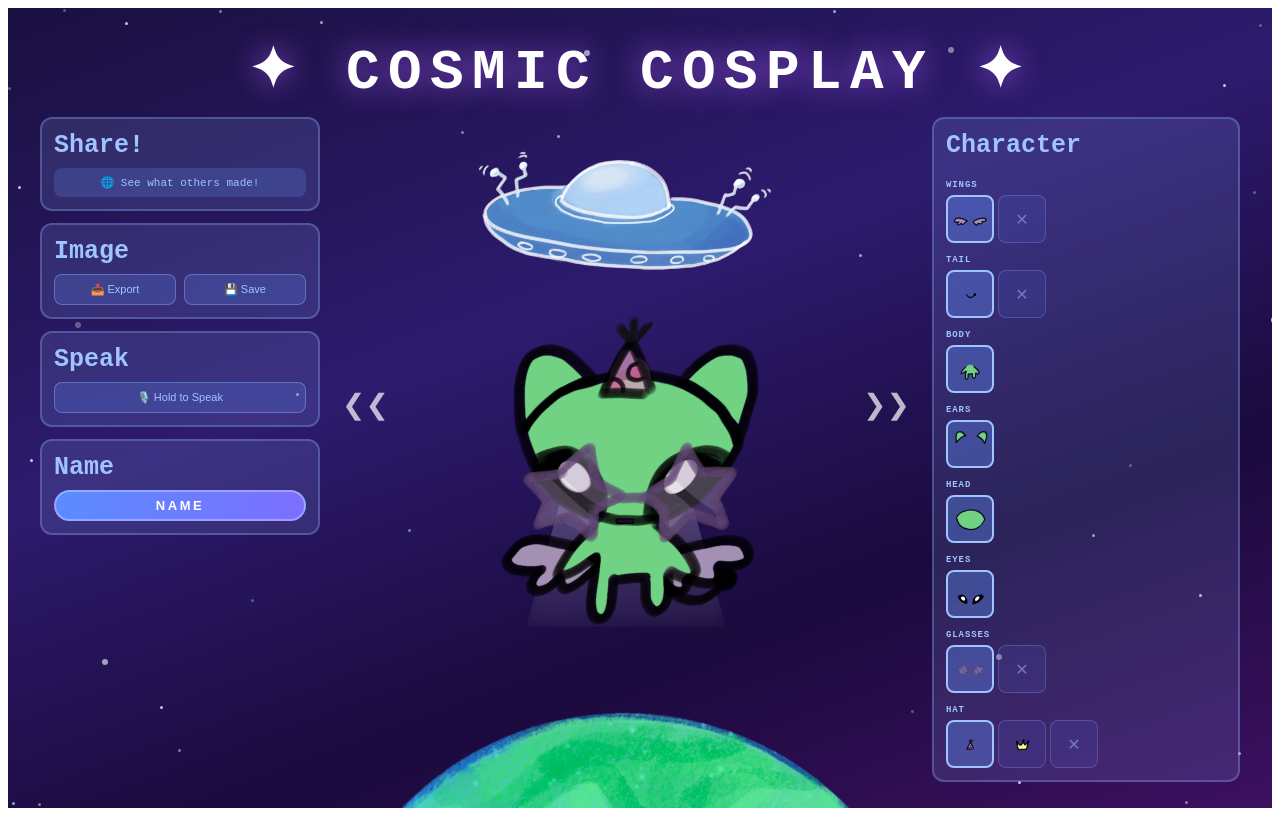
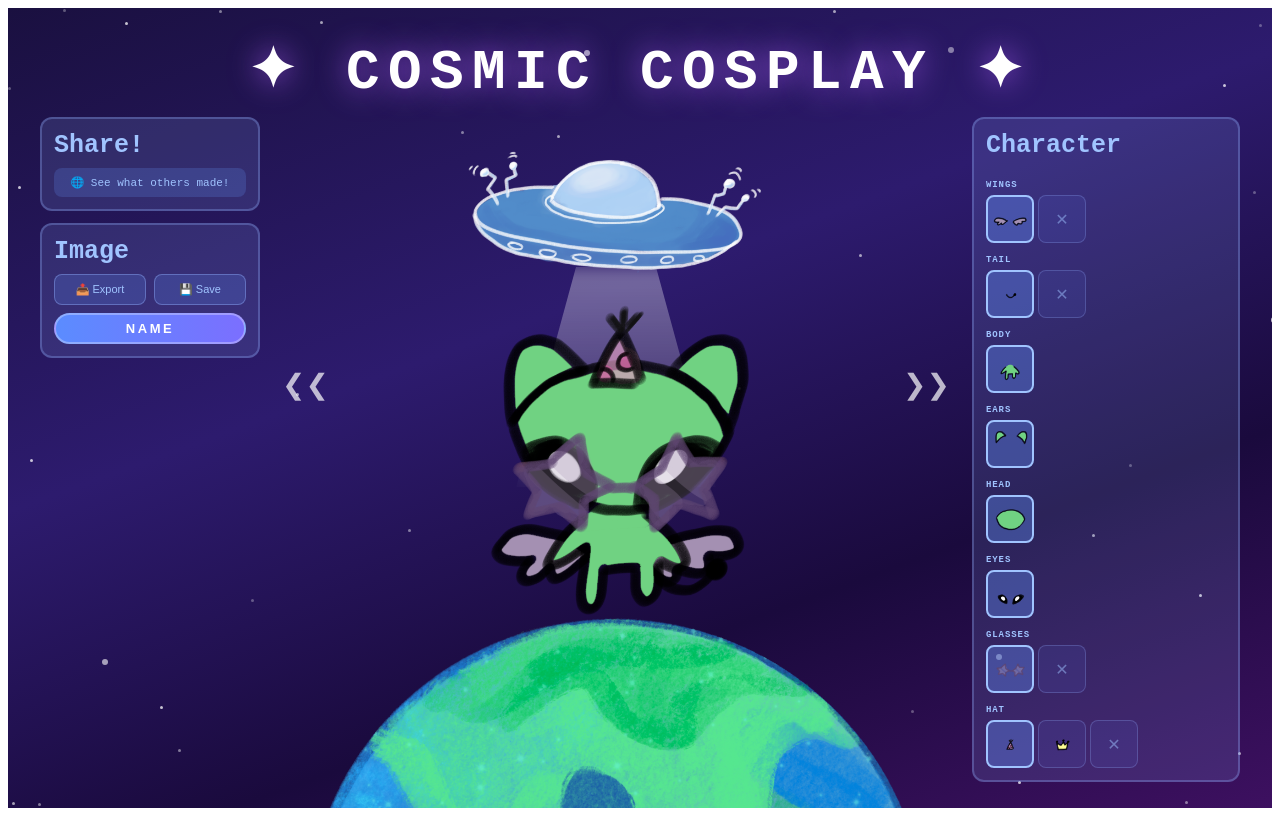
Before and after one commit to KokoPluto/cosmic-cosplay, a React (Vite) app in the folder alien-studio/: page / in a window 1280 px wide. Built offline with nearby package versions, Linux system fonts and the light colour scheme; no server answers; a web font is replaced by a local one.

Commit message:
fixed beam + adjusted earth

```diff
--- a/alien-studio/src/App.jsx
+++ b/alien-studio/src/App.jsx
@@ -1,4 +1,4 @@
-import { useState, useRef, useEffect } from "react";
+import { useState, useRef } from "react";
 import html2canvas from "html2canvas";
 
 const PARTS = {
@@ -37,6 +37,7 @@ const BACKGROUNDS = [
   { key: "space",  label: "Space",  image: "linear-gradient(160deg, #1a1040 0%, #2d1b6e 40%, #1a0a3d 70%, #3d1060 100%)" },
   { key: "galaxy", label: "Galaxy", image: "url('/assets/backgrounds/galaxy_background.PNG')" },
   { key: "nebula", label: "Nebula", image: "linear-gradient(160deg, #0d0221 0%, #7c3aed 50%, #db2777 100%)" },
+  //{ key: "arctic", label: "Arctic", image: "linear-gradient(160deg, #0ea5e9 0%, #bae6fd 50%, #e0f2fe 100%)" },
   { key: "lava",   label: "Lava",   image: "linear-gradient(160deg, #1c0103 0%, #7f1d1d 40%, #f97316 100%)" },
   { key: "jungle", label: "Jungle", image: "linear-gradient(160deg, #052e16 0%, #166534 50%, #15803d 100%)" },
 ];
@@ -63,73 +64,19 @@ export default function App() {
 
   const [name, setName] = useState("NAME");
   const [bgIdx, setBgIdx] = useState(0);
-  const [capturing, setCapturing] = useState(false);
-  const [mouthOpen, setMouthOpen] = useState(false);
-  const [recording, setRecording] = useState(false);
   const sceneRef = useRef();
-  const streamRef = useRef(null);
-  const recorderRef = useRef(null);
-
-  const startRecording = () => {
-    if (!streamRef.current) return;
-    const recorder = new MediaRecorder(streamRef.current);
-    recorderRef.current = recorder;
-    let chunks = [];
-    recorder.ondataavailable = e => chunks.push(e.data);
-    recorder.onstop = () => {
-      const blob = new Blob(chunks, { type: "audio/webm" });
-      if (blob.size < 5000) return;
-      const url = URL.createObjectURL(blob);
-      const audio = new Audio(url);
-      audio.playbackRate = 1.5;
-      audio.preservesPitch = false;
-      audio.play();
-    };
-    recorder.start();
-    setRecording(true);
-  };
-
-  const stopRecording = () => {
-    recorderRef.current?.stop();
-    setRecording(false);
-  };
-
-  useEffect(() => {
-    navigator.mediaDevices.getUserMedia({ audio: true }).then(stream => {
-      const audioCtx = new AudioContext();
-      const analyser = audioCtx.createAnalyser();
-      const source = audioCtx.createMediaStreamSource(stream);
-      source.connect(analyser);
-      analyser.fftSize = 256;
-      const data = new Uint8Array(analyser.frequencyBinCount);
-      const tick = () => {
-        analyser.getByteFrequencyData(data);
-        const volume = data.reduce((a, b) => a + b) / data.length;
-        setMouthOpen(volume > 10);
-        requestAnimationFrame(tick);
-      };
-      tick();
-      streamRef.current = stream;
-    });
-  }, []);
 
   const prevBg = () => setBgIdx(i => (i - 1 + BACKGROUNDS.length) % BACKGROUNDS.length);
   const nextBg = () => setBgIdx(i => (i + 1) % BACKGROUNDS.length);
   const currentBg = BACKGROUNDS[bgIdx];
 
   const exportImage = async () => {
-    setCapturing(true);
-    await new Promise(r => setTimeout(r, 50));
     const canvas = await html2canvas(sceneRef.current, { backgroundColor: null, scale: 2 });
-    setCapturing(false);
     window.open(canvas.toDataURL("image/png"), "_blank");
   };
 
   const saveImage = async () => {
-    setCapturing(true);
-    await new Promise(r => setTimeout(r, 50));
     const canvas = await html2canvas(sceneRef.current, { backgroundColor: null, scale: 2 });
-    setCapturing(false);
     const a = document.createElement("a");
     a.href = canvas.toDataURL("image/png");
     a.download = `cosmic-cosplay-${Date.now()}.png`;
@@ -148,7 +95,7 @@ export default function App() {
   ];
 
   return (
-    <div ref={sceneRef} style={{
+    <div style={{
       minHeight: "100vh",
       backgroundImage: currentBg.image,
       backgroundSize: "cover",
@@ -202,8 +149,9 @@ export default function App() {
       }}>
 
         {/* Left panel */}
-        <div style={{ display: capturing ? "none" : "flex", flexDirection: "column", gap: "12px", width: "280px", flexShrink: 0 }}>
+        <div style={{ display: "flex", flexDirection: "column", gap: "12px", width: "220px", flexShrink: 0 }}>
 
+          {/* Share + Name */}
           <div style={panelStyle}>
             <p style={labelStyle}>Share!</p>
             <div style={{ background: "rgba(100,150,255,0.2)", borderRadius: "8px", padding: "8px", textAlign: "center", fontSize: "11px", color: "#a0c4ff" }}>
@@ -211,34 +159,13 @@ export default function App() {
             </div>
           </div>
 
+          {/* Image + Name */}
           <div style={panelStyle}>
             <p style={labelStyle}>Image</p>
             <div style={{ display: "flex", gap: "8px" }}>
               <button onClick={exportImage} style={btnStyle}>📤 Export</button>
               <button onClick={saveImage}   style={btnStyle}>💾 Save</button>
             </div>
-          </div>
-
-          <div style={panelStyle}>
-            <p style={labelStyle}>Speak</p>
-            <button
-              onMouseDown={startRecording}
-              onMouseUp={stopRecording}
-              onTouchStart={startRecording}
-              onTouchEnd={stopRecording}
-              style={{
-                ...btnStyle,
-                width: "100%",
-                background: recording ? "rgba(255,80,80,0.4)" : "rgba(100,150,255,0.2)",
-                border: recording ? "1px solid rgba(255,80,80,0.6)" : "1px solid rgba(150,180,255,0.4)",
-              }}
-            >
-              {recording ? "🔴 Recording..." : "🎙️ Hold to Speak"}
-            </button>
-          </div>
-
-          <div style={panelStyle}>
-            <p style={labelStyle}>Name</p>
             <input
               value={name}
               onChange={e => setName(e.target.value)}
@@ -247,7 +174,7 @@ export default function App() {
                 background: "linear-gradient(90deg, #5b8cff, #7b6fff)",
                 borderRadius: "20px", padding: "6px 24px",
                 fontSize: "13px", fontWeight: 700, letterSpacing: "0.2em",
-                border: "2px solid rgba(255,255,255,0.3)",
+                border: "2px solid rgba(255,255,255,0.3)", marginTop: "8px",
                 color: "white", textAlign: "center", outline: "none",
                 width: "100%", cursor: "text", boxSizing: "border-box",
               }}
@@ -256,8 +183,9 @@ export default function App() {
 
         </div>
 
+
         {/* Center scene */}
-        <div style={{
+        <div ref={sceneRef} style={{
           flex: 1,
           display: "flex",
           flexDirection: "column",
@@ -266,54 +194,63 @@ export default function App() {
           position: "relative",
         }}>
           {/* Spaceship */}
-          <img src="/assets/backgrounds/spaceship.PNG" alt="spaceship" style={{ width: "550px", height: "300px", objectFit: "contain", position: "relative", zIndex: 10 }} />
+          <div style={{ display: "flex",
+            flexDirection: "column",
+            alignItems: "center",
+            position: "absolute",
+            top: "0px",
+            zIndex: 10 }}>
+            <img
+              src="/assets/backgrounds/spaceship.PNG"
+              alt="spaceship"
+              style={{
+                width: "550px",
+                height: "300px",
+                objectFit: "contain"
+              }} />
+          </div>
 
           {/* Beam */}
           <div style={{
+            position: "absolute",
+            top: "150px",
             width: "200px",
             height: "220px",
             background: "linear-gradient(180deg, rgba(255,255,255,0.35) 0%, rgba(255,255,255,0.05) 100%)",
             clipPath: "polygon(30% 0%, 70% 0%, 100% 100%, 0% 100%)",
             filter: "blur(8px)",
-            marginTop: "-10px",
           }}/>
 
           {/* Alien layers */}
-          <div style={{ position: "relative", width: "275px", height: "330px", marginTop: "-300px" }}>
+          <div style={{ position: "absolute",
+              top: "200px",
+              width: "275px",
+              height: "330px",
+            }}>
             <div style={{ position: "absolute", width: "500px", height: "600px", transformOrigin: "top left", transform: "scale(0.55)" }}>
-              {wings.src   && <img src={wings.src}   alt="wings"   style={layer("translateY(100px)")}     />}
-              {tail.src    && <img src={tail.src}    alt="tail"    style={layer("translate(115px,150px)")} />}
-              {body.src    && <img src={body.src}    alt="body"    style={layer("translateY(90px)")}       />}
-              {ears.src    && <img src={ears.src}    alt="ears"    style={layer("translateY(-90px)")}      />}
-              {head.src    && <img src={head.src}    alt="head"    style={layer("translateY(-90px)")}      />}
-              {eyes.src    && <img src={eyes.src}    alt="eyes"    style={layer("translateY(-90px)")}      />}
-
-              {/* Placeholder mouth */}
-              <div style={{
-                position: "absolute",
-                width: mouthOpen ? "40px" : "30px",
-                height: mouthOpen ? "20px" : "6px",
-                background: "#1a0a2e",
-                borderRadius: mouthOpen ? "0 0 20px 20px" : "4px",
-                top: mouthOpen ? "340px" : "348px",
-                left: "230px",
-                transition: "all 0.05s ease",
-                border: "2px solid black",
-              }}/>
-
-              {glasses.src && <img src={glasses.src} alt="glasses" style={layer("translateY(-15px)")}     />}
-              {hat.src     && <img src={hat.src}     alt="hat"     style={layer("translateY(-250px)")}    />}
+              {wings.src   && <img src={wings.src}   alt="wings"   style={layer("translateY(100px)")}    />}
+              {tail.src    && <img src={tail.src}    alt="tail"    style={layer("translate(115px,150px)")}/>}
+              {body.src    && <img src={body.src}    alt="body"    style={layer("translateY(90px)")}      />}
+              {ears.src    && <img src={ears.src}    alt="ears"    style={layer("translateY(-90px)")}     />}
+              {head.src    && <img src={head.src}    alt="head"    style={layer("translateY(-90px)")}     />}
+              {eyes.src    && <img src={eyes.src}    alt="eyes"    style={layer("translateY(-90px)")}     />}
+              {glasses.src && <img src={glasses.src} alt="glasses" style={layer("translateY(-15px)")}    />}
+              {hat.src     && <img src={hat.src}     alt="hat"     style={layer("translateY(-250px)")}   />}
             </div>
           </div>
 
-          {/* Earth */}
-          <img className="rotating"
+          {/* Earth — someone pls fix this */}
+          <img className ="rotating"
             src="/assets/backgrounds/earth.PNG"
             alt="earth"
             style={{
               position: "absolute",
               bottom: "-134%",
+              // left: "50%",
               width: "100vw",
+              // height: "50vh",
+              // objectFit: "cover",
+              // borderRadius: "50% 50% 0 0",
               zIndex: -5,
               pointerEvents: "none",
             }}
@@ -332,10 +269,10 @@ export default function App() {
 
         {/* Right panel — visual grid */}
         <div style={{
-          width: "280px",
+          width: "240px",
           flexShrink: 0,
           ...panelStyle,
-          display: capturing ? "none" : "flex",
+          display: "flex",
           flexDirection: "column",
           gap: "8px",
         }}>
@@ -362,7 +299,9 @@ export default function App() {
                         background: isSelected ? "rgba(100,150,255,0.35)" : "rgba(100,130,255,0.1)",
                         cursor: "pointer",
                         display: "flex", alignItems: "center", justifyContent: "center",
-                        overflow: "hidden", padding: 0, flexShrink: 0,
+                        overflow: "hidden",
+                        padding: 0,
+                        flexShrink: 0,
                       }}
                     >
                       {src
```
